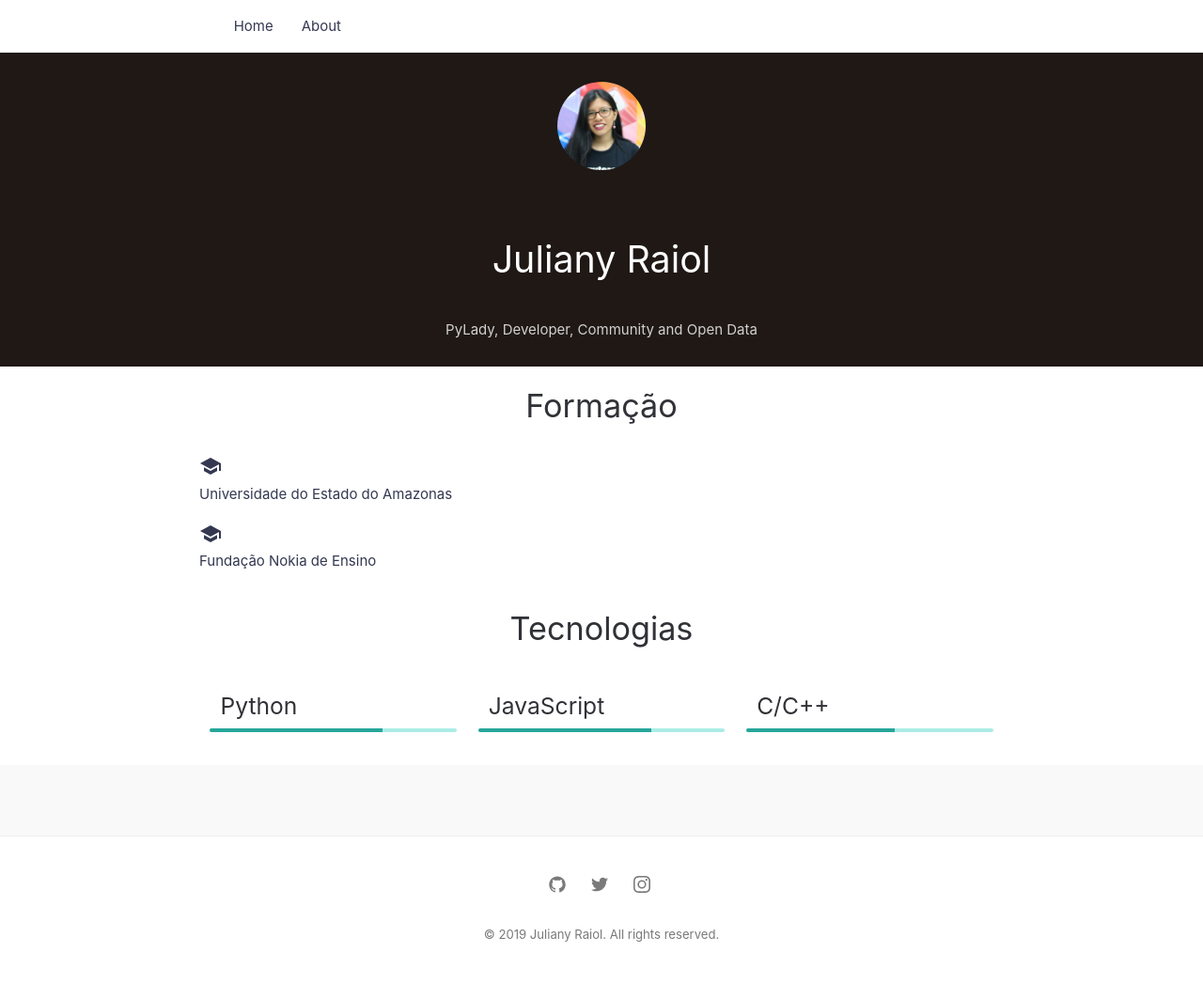
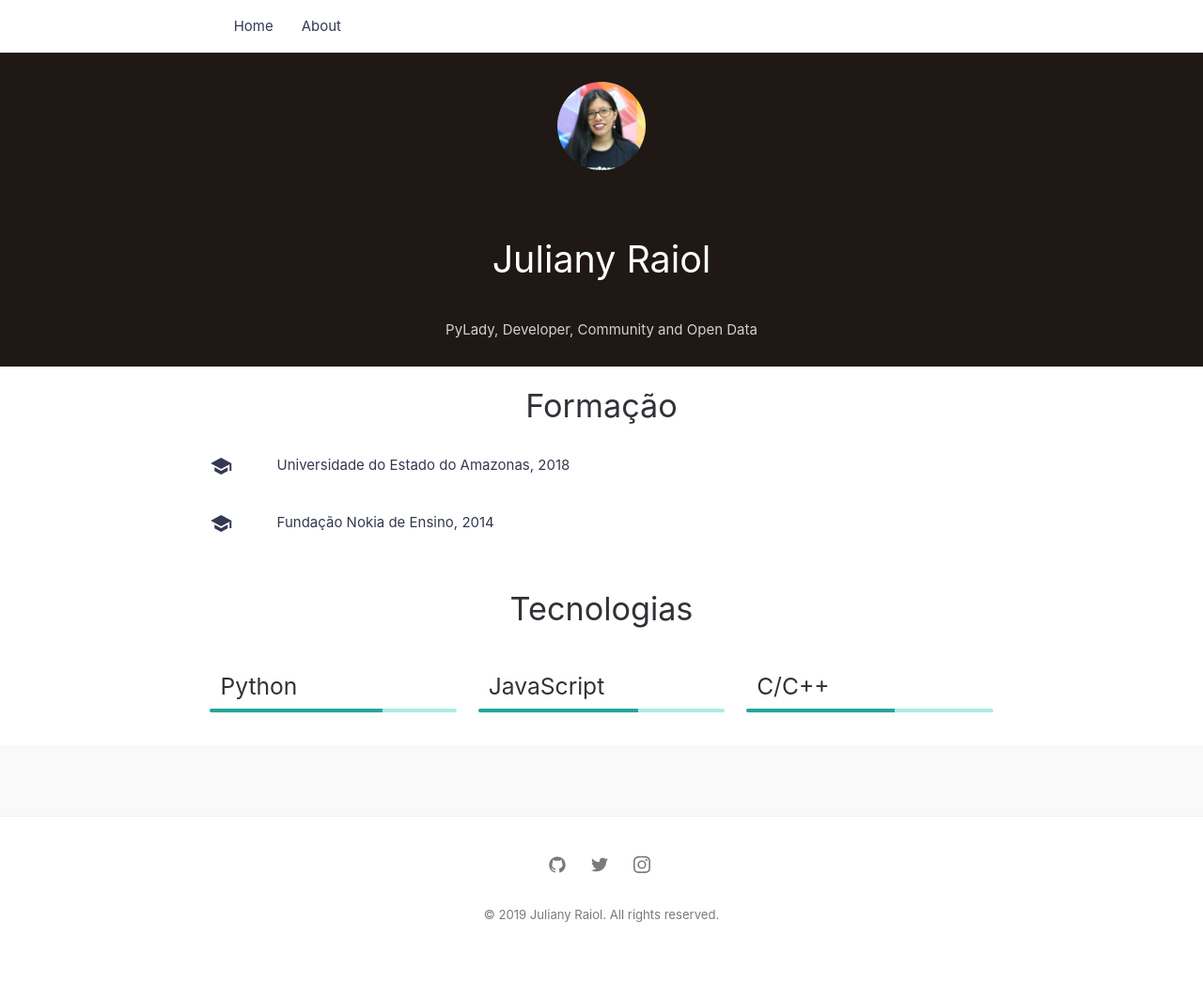
Before and after one commit to julianyraiol/juliany.github.io, a Jekyll site: the page built from index.md, in a window 1280 px wide. Shown: the whole page at 94% size. Built offline with Jekyll 4.4.1, drawn with Linux system fonts in a browser that asks for light colours; after the commit the page ends 1026 px from its top, so only the background shows below that.

Commit message:
Update education section

```diff
--- a/_includes/education.html
+++ b/_includes/education.html
@@ -6,16 +6,25 @@
     </div>
 
     <div class="row">
-      <div>
-        <span>  <i class="material-icons">school</i> </span>
-        <p>Universidade do Estado do Amazonas </p>
+
+      <div class="col s12">
+
+        <div class="row">
+          <div class="graduated">
+            <span class="col s1"><i class="material-icons">school</i> </span>
+            <p class="col s9">Universidade do Estado do Amazonas, 2018</p>
+          </div>
+        </div>
+
+        <div class="row">
+          <div class="highschool">
+            <span class="col s1"><i class="material-icons">school</i> </span>
+            <p class="col s9">Fundação Nokia de Ensino, 2014 </p>
+          </div>
+        </div>
+
       </div>
 
-      <div>
-        <span>  <i class="material-icons">school</i> </span>
-        <p> Fundação Nokia de Ensino </p>
-      </div>
     </div>
-
   </div>
 </section>
--- a/_includes/skills.html
+++ b/_includes/skills.html
@@ -17,7 +17,7 @@
       <div class="col s4">
         <h5 class="col s10">JavaScript</h5>
         <div class="progress">
-          <div class="determinate" style="width: 70%"></div>
+          <div class="determinate" style="width: 65%"></div>
         </div>
       </div>
 
```
